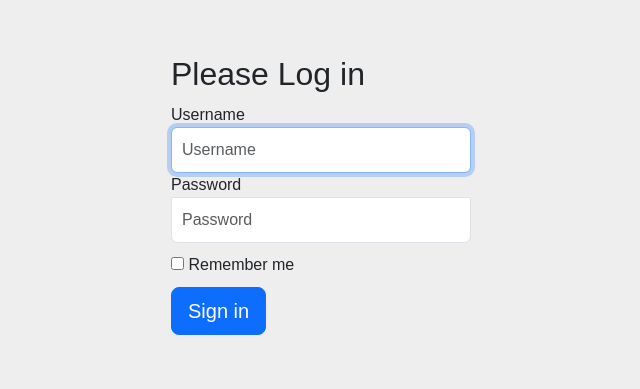
After one commit to DataManan/newTicketApp, a Flask app: page /login in a window 1280 px wide. The commit adds this page. Shown: the top 389 px of the page, without its empty margins (319-959 px from the left). Run offline with Flask 3, Linux system fonts and the light colour scheme.

Commit message:
today I'll complete user login

```diff
--- a/app/__init__.py
+++ b/app/__init__.py
@@ -6,7 +6,7 @@ import os
 # from app.config import LocalDevelopmentConfig /mnt/f/data and algo/IITMadras/app-dev/MyTicket2.0/myticket2/templates
 
 db = SQLAlchemy()
-DB_NAME = "myticketDB.sqlite3"
+DB_NAME = "database.sqlite3"
 
 
 def create_app():
--- a/app/controllers.py
+++ b/app/controllers.py
@@ -52,10 +52,17 @@ movies = [
 
 @controllers.route('/')
 def index():
-
     return render_template('index.html.jinja2', SHOWS=movies)
 
 
 @controllers.route("/book_tickets/<show_id>")
 def book_tickets(show_id):
     return render_template("bookshow.html.jinja2", SHOWS=movies, show_id=show_id)
+
+@controllers.route("/login")
+def user_login():
+    return render_template("login_page.html.jinja2")
+
+@controllers.route("/signup")
+def user_signup():
+    return render_template("signup_page.html.jinja2")
--- /dev/null
+++ b/app/static/styles/base.style.css
@@ -0,0 +1,82 @@
+/* //////////
+resoucess
+
+    color: rgba(217, 50, 80, 1);
+
+    color: rgba(115, 39, 67, 1);
+
+    color: rgba(3, 15, 38, 1);
+
+    color: rgba(242, 87, 87, 1);
+
+    color: rgba(242, 242, 242, 1);
+
+*/
+
+/* //////////
+reset
+//////////// */
+*,
+*::before,
+*::after {
+    box-sizing: border-box;
+}
+
+/* //////////
+General
+////////////// */
+/* font */
+@import url('https://fonts.googleapis.com/css2?family=PT+Sans&display=swap');
+
+/* root */
+:root {
+    font-family: 'PT Sans', sans-serif;
+    --clr-primary-5: #f2f2f2;
+    --clr-primary-4: #f25757;
+    --clr-primary-3: #030f26;
+    --clr-primary-2: #732743;
+    --clr-primary-1: #d93250;
+    --clr-sec-1: #FF3D3D;
+
+    /* font weights */
+    --w-light: 300;
+    --w-heavy: 700;
+    --w-regular: 500;
+}
+
+/* container */
+.container {
+    font-family: 'PT Sans', sans-serif;
+}
+
+
+/* ////////////////
+Header
+///////// */
+.header .btn {
+    margin-right: 0.5rem;
+    margin-left: 0.5rem;
+}
+
+/* //////////////
+Cover Image
+/////////////// */
+.cover_image {
+    background-image: url(https://images.unsplash.com/photo-1517604931442-7e0c8ed2963c?ixlib=rb-4.0.3&ixid=MnwxMjA3fDB8MHxwaG90by1wYWdlfHx8fGVufDB8fHx8&auto=format&fit=crop&w=1170&q=80);
+    width: 100%;
+    height: 300px;
+}
+
+div.cover_image {
+    padding: 4.5rem;
+}
+
+.cover--title {
+    color: #f3f3f3;
+    text-shadow: -2px 2px 2px rgba(243, 243, 243, 0.5);
+    text-align: center;
+    font-size: 3rem;
+    font-weight: var(--w-heavy);
+    font-style: italic;
+    line-height: 1;
+}
--- /dev/null
+++ b/app/static/styles/usersign.style.css
@@ -0,0 +1,52 @@
+*,
+*::after,
+*::before{
+    box-sizing: border-box;
+}
+
+body {
+    padding-top: 40px;
+    padding-bottom: 40px;
+    background-color: #eee;
+}
+
+.form-signin {
+    max-width: 330px;
+    padding: 15px;
+    margin: 0 auto;
+}
+
+.form-signin .form-signin-heading,
+.form-signin .checkbox {
+    margin-bottom: 10px;
+}
+
+.form-signin .checkbox {
+    font-weight: normal;
+}
+
+.form-signin .form-control {
+    position: relative;
+    height: auto;
+    -webkit-box-sizing: border-box;
+    -moz-box-sizing: border-box;
+    box-sizing: border-box;
+    padding: 10px;
+    font-size: 16px;
+}
+
+.form-signin .form-control:focus {
+    z-index: 2;
+}
+
+.form-signin input[type="email"] {
+    margin-bottom: -1px;
+    border-bottom-right-radius: 0;
+    border-bottom-left-radius: 0;
+}
+
+.form-signin input[type="password"] {
+    margin-bottom: 10px;
+    border-top-left-radius: 0;
+    border-top-right-radius: 0;
+}
--- /dev/null
+++ b/app/templates/login_page.html.jinja2
@@ -0,0 +1,44 @@
+<!DOCTYPE html>
+<html lang="en">
+  <head>
+    <meta charset="UTF-8" />
+    <meta http-equiv="X-UA-Compatible" content="IE=edge" />
+    <meta name="viewport" content="width=device-width, initial-scale=1.0" />
+    <title>Document</title>
+    <link
+      href="https://cdn.jsdelivr.net/npm/bootstrap@5.3.0-alpha1/dist/css/bootstrap.min.css"
+      rel="stylesheet"
+      integrity="sha384-GLhlTQ8iRABdZLl6O3oVMWSktQOp6b7In1Zl3/Jr59b6EGGoI1aFkw7cmDA6j6gD"
+      crossorigin="anonymous"
+    />
+    <link rel="stylesheet" href="../static/styles/base.style.css" />
+    <link rel="stylesheet" href="../static/styles/usersign.style.css">
+  </head>
+  <body>
+
+     <div class="container">
+
+      <form class="form-signin">
+        <h2 class="form-signin-heading">Please Log in</h2>
+        <label for="inputUsername" class="sr-only">Username</label>
+        <input type="text" id="inputUsername" class="form-control" placeholder="Username" required autofocus>
+        <label for="inputPassword" class="sr-only">Password</label>
+        <input type="password" id="inputPassword" class="form-control" placeholder="Password" required>
+        <div class="checkbox">
+          <label>
+            <input type="checkbox" value="remember-me"> Remember me
+          </label>
+        </div>
+        <button class="btn btn-lg btn-primary btn-block" type="submit">Sign in</button>
+      </form>
+
+    </div> <!-- /container -->
+
+    <!-- Script -->
+    <script
+      src="https://cdn.jsdelivr.net/npm/bootstrap@5.3.0-alpha1/dist/js/bootstrap.bundle.min.js"
+      integrity="sha384-w76AqPfDkMBDXo30jS1Sgez6pr3x5MlQ1ZAGC+nuZB+EYdgRZgiwxhTBTkF7CXvN"
+      crossorigin="anonymous"
+    ></script>
+  </body>
+</html>
--- a/requirements.txt
+++ b/requirements.txt
@@ -1,11 +1,16 @@
+autopep8==2.0.2
 click==8.1.3
 Flask==2.2.3
 Flask-Login==0.6.2
 Flask-SQLAlchemy==3.0.3
+-e git+https://github.com/wtforms/flask-wtf@7e65c3a00ee21ecc7d8134fd3b4d2ef1d7e21970#egg=Flask_WTF
 greenlet==2.0.2
 itsdangerous==2.1.2
 Jinja2==3.1.2
 MarkupSafe==2.1.2
+pycodestyle==2.10.0
 SQLAlchemy==2.0.5.post1
+tomli==2.0.1
 typing_extensions==4.5.0
 Werkzeug==2.2.3
+WTForms==3.0.1
```
Also changed, not shown: app/static/styles/index.style.css (renamed from static/styles/index.style.css, +7 -0 lines), app/templates/header.html.jinja2 (renamed from templates/header.html.jinja2, +9 -0 lines), app/templates/signup_page.html.jinja2 (added, +44 -0 lines), app/db.py (deleted), app/static/styles/bookshow.stlyle.css (renamed from static/styles/bookshow.stlyle.css), app/templates/bookshow.html.jinja2 (renamed from templates/bookshow.html.jinja2), app/templates/footer.html.jinja2 (renamed from templates/footer.html.jinja2), app/templates/index.html.jinja2 (renamed from templates/index.html.jinja2), app/templates/movies.html.jinja2 (renamed from templates/movies.html.jinja2), app/views.py (deleted).
